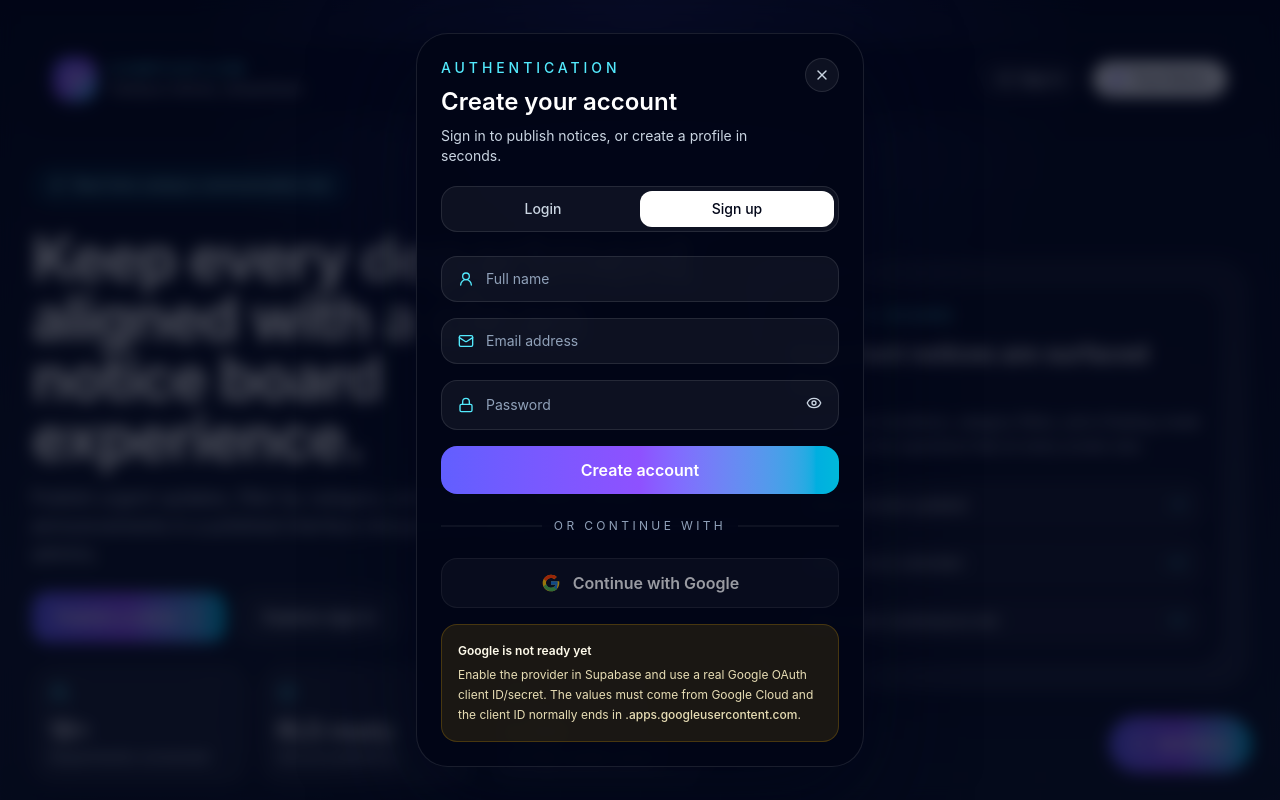
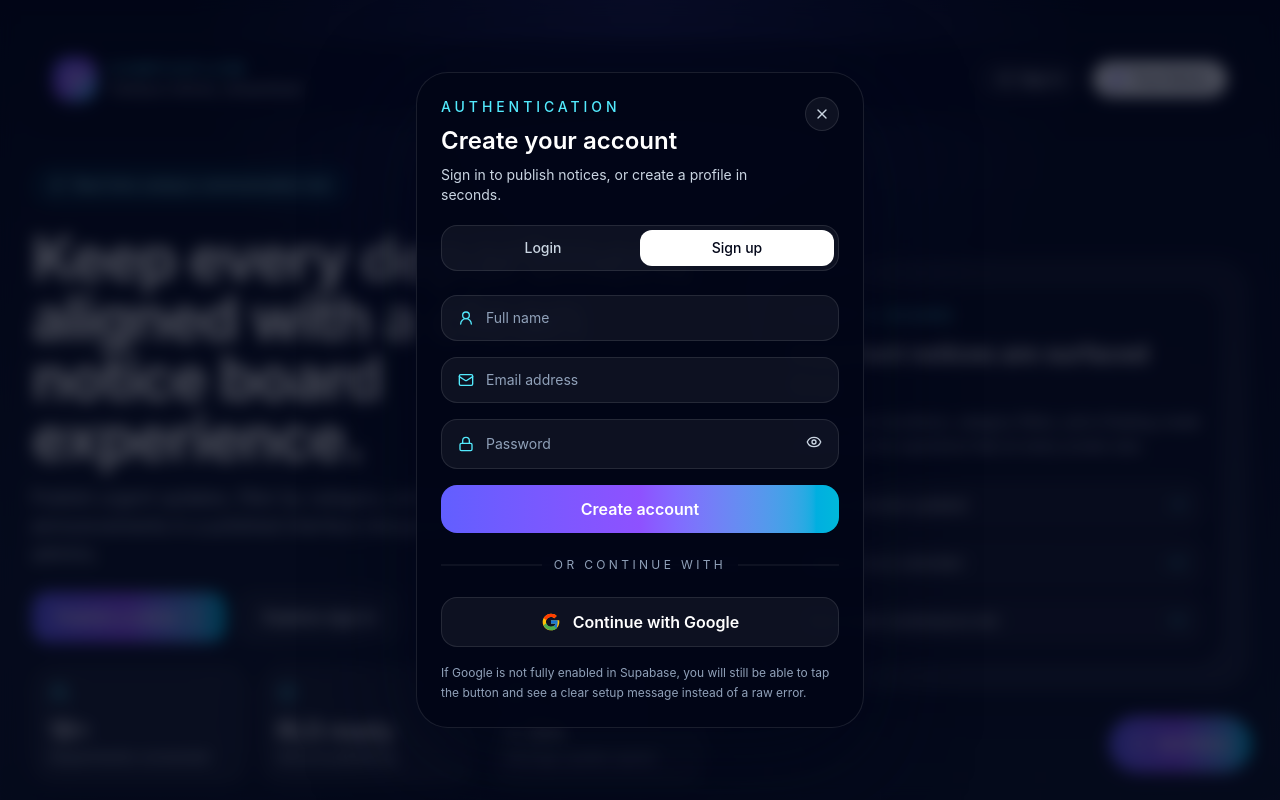
Before and after one commit to muhammadhamza7057/campus-noticeboard-bse6, a React (Vite) app: page / in a window 1280 px wide. Both pictures are taken after a click on the button "Post Notice". Shown: the top 800 px of the page. Built offline with nearby package versions, Linux system fonts and the light colour scheme; no server answers; the database is empty; the HTML template or start-up script is replaced by a standard one.

Commit message:
feat: always allow google login attempts

```diff
--- a/src/components/Auth/AuthModal.jsx
+++ b/src/components/Auth/AuthModal.jsx
@@ -5,7 +5,6 @@ import { toast } from 'react-hot-toast'
 import { signInWithEmail, signInWithGoogle, signUpWithEmail } from '../../services/authService'
 
 function AuthModal({ isOpen, onClose, defaultMode = 'login', onSuccess }) {
-  const isGoogleEnabled = import.meta.env.VITE_SUPABASE_GOOGLE_ENABLED === 'true'
   const [mode, setMode] = useState(defaultMode)
   const [isSubmitting, setIsSubmitting] = useState(false)
   const [showPassword, setShowPassword] = useState(false)
@@ -186,27 +185,17 @@ function AuthModal({ isOpen, onClose, defaultMode = 'login', onSuccess }) {
               <button
                 type="button"
                 onClick={handleGoogleSignIn}
-                disabled={isSubmitting || !isGoogleEnabled}
+                disabled={isSubmitting}
                 className="inline-flex w-full items-center justify-center gap-3 rounded-2xl border border-white/10 bg-white/5 px-4 py-3 font-semibold text-white transition hover:-translate-y-0.5 hover:bg-white/10 disabled:cursor-not-allowed disabled:opacity-60"
               >
                 <GoogleIcon />
                 Continue with Google
               </button>
 
-              {!isGoogleEnabled ? (
-                <div className="rounded-2xl border border-amber-400/20 bg-amber-400/10 p-4 text-xs leading-5 text-amber-100">
-                  <p className="font-semibold text-amber-50">Google is not ready yet</p>
-                  <p className="mt-1 text-amber-100/90">
-                    Enable the provider in Supabase and use a real Google OAuth client ID/secret.
-                    The values must come from Google Cloud and the client ID normally ends in
-                    <span className="font-medium"> .apps.googleusercontent.com</span>.
-                  </p>
-                </div>
-              ) : (
-                <p className="text-xs leading-5 text-slate-400">
-                  Google sign-in is enabled for this deployment.
-                </p>
-              )}
+              <p className="text-xs leading-5 text-slate-400">
+                If Google is not fully enabled in Supabase, you will still be able to tap the
+                button and see a clear setup message instead of a raw error.
+              </p>
             </form>
           </motion.div>
         </motion.div>
```
Also changed, not shown: 1 other file (tests, documents, lock files or other folders).
